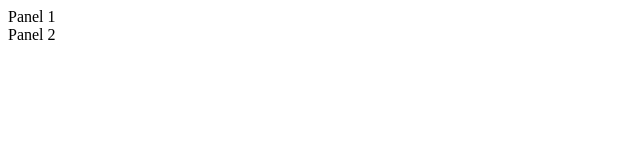
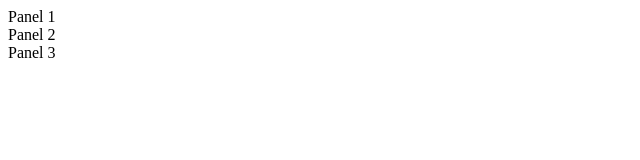
Before and after one commit to senrepo/git-learn, a plain HTML site: page index.html in a window 1280 px wide. Shown: the full height of the page, 0-640 px from the left. Drawn offline with Linux system fonts and the light colour scheme.

Commit message:
Panel3 added back in the index.html

```diff
--- a/index.html
+++ b/index.html
@@ -5,6 +5,7 @@
     <body>
         <div>Panel 1</div>
         <div>Panel 2</div>
+        <div>Panel 3</div>
         <div Panel 4></div>
     </body>
 </html>
```
